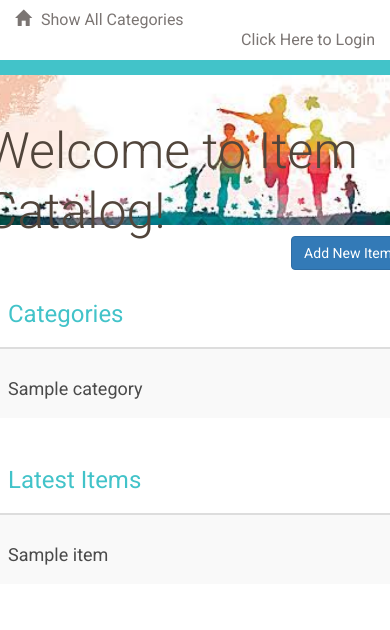
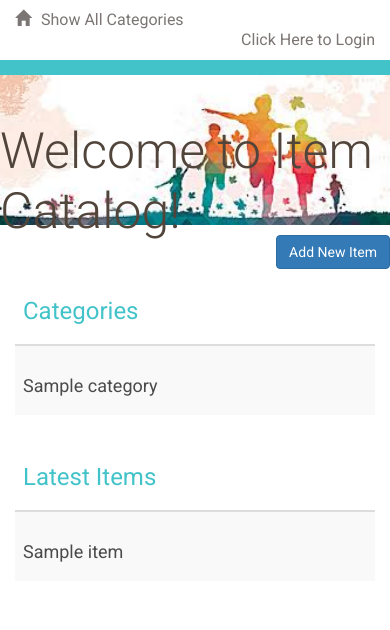
Before and after one commit to swekunche/ItemCatalog, a Flask app: template templates/categories.html in a window 390 px wide. Shown: the top 630 px of the page. Run offline with Flask 2, Linux system fonts and the light colour scheme; the template is opened without the code that fills it: most values are stand-ins (such as "Sample title", 1, 10 or a date in 2020); some libraries are stand-ins or nearby versions.

Commit message:
add container to pages

```diff
--- a/templates/categories.html
+++ b/templates/categories.html
@@ -1,6 +1,7 @@
 {% extends "main.html" %}
 {% block content %}
 {% include "header.html" %}
+<div class="container">
 	<div class="row divider blue">
 		<div class="col-md-12"></div>
 	</div>
@@ -26,22 +27,19 @@
 </div>
 
 	<div class="row padding-top">
-		<div class="col-md-1"></div>
-		<div class="col-md-10 padding-none text-right">
+		<div class="col-md-12 padding-none text-right">
 			<a href="{{url_for('createItem')}}">
 				<button class="btn btn-primary" id="new-item">
 					Add New Item
 				</button>
 			</a>
 		</div>
-		<div class="col-md-1"></div>
 	</div>
 	<div class="row padding-bottom">
-		<div class="col-md-1"></div>
-		<div class="col-md-5">
+		<div class="col-md-6">
 			{% include "categories_table.html" %}
 		</div>
-		<div class="col-md-5">
+		<div class="col-md-6">
 			<table class="table table-striped table-sm">
 				<thead>
 					<tr>
@@ -61,6 +59,6 @@
 				</tbody>
 			</table>
 		</div>
-		<div class="col-md-1"></div>
 	</div>
+</div>
 {% endblock %}
--- a/templates/login.html
+++ b/templates/login.html
@@ -19,11 +19,10 @@
 
 
 <body>
-
+<div class="container">
     <button id="signinButton">Google Signin</button>
     <div id="result"></div>
-
-
+</div>
 
 <script>
     $('#signinButton').click(function() {
```
Also changed, not shown: templates/deleteitem.html (+5 -4 lines), templates/edititem.html (+3 -4 lines), templates/items.html (+4 -6 lines), templates/newitem.html (+4 -6 lines), templates/showitem.html (+4 -6 lines).
